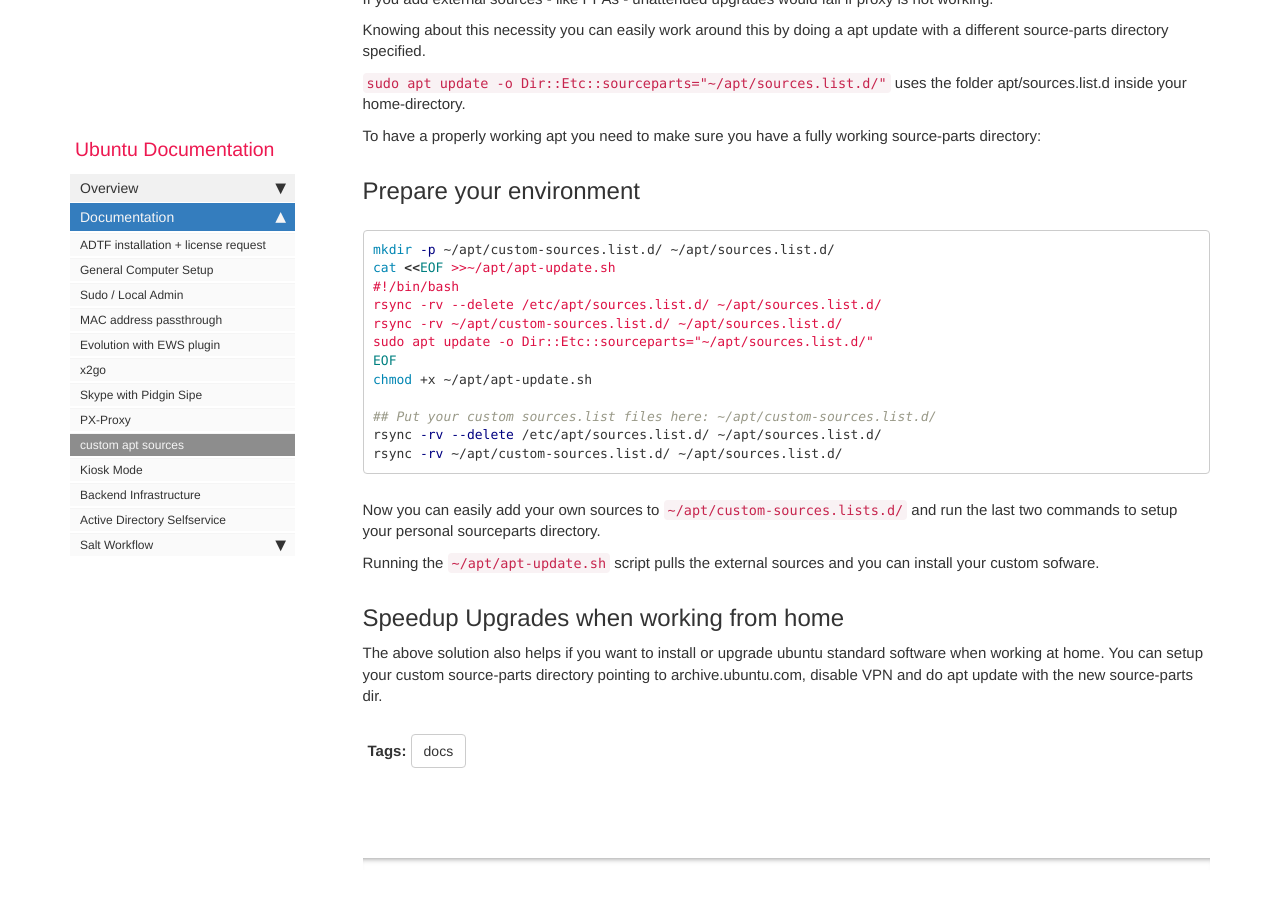
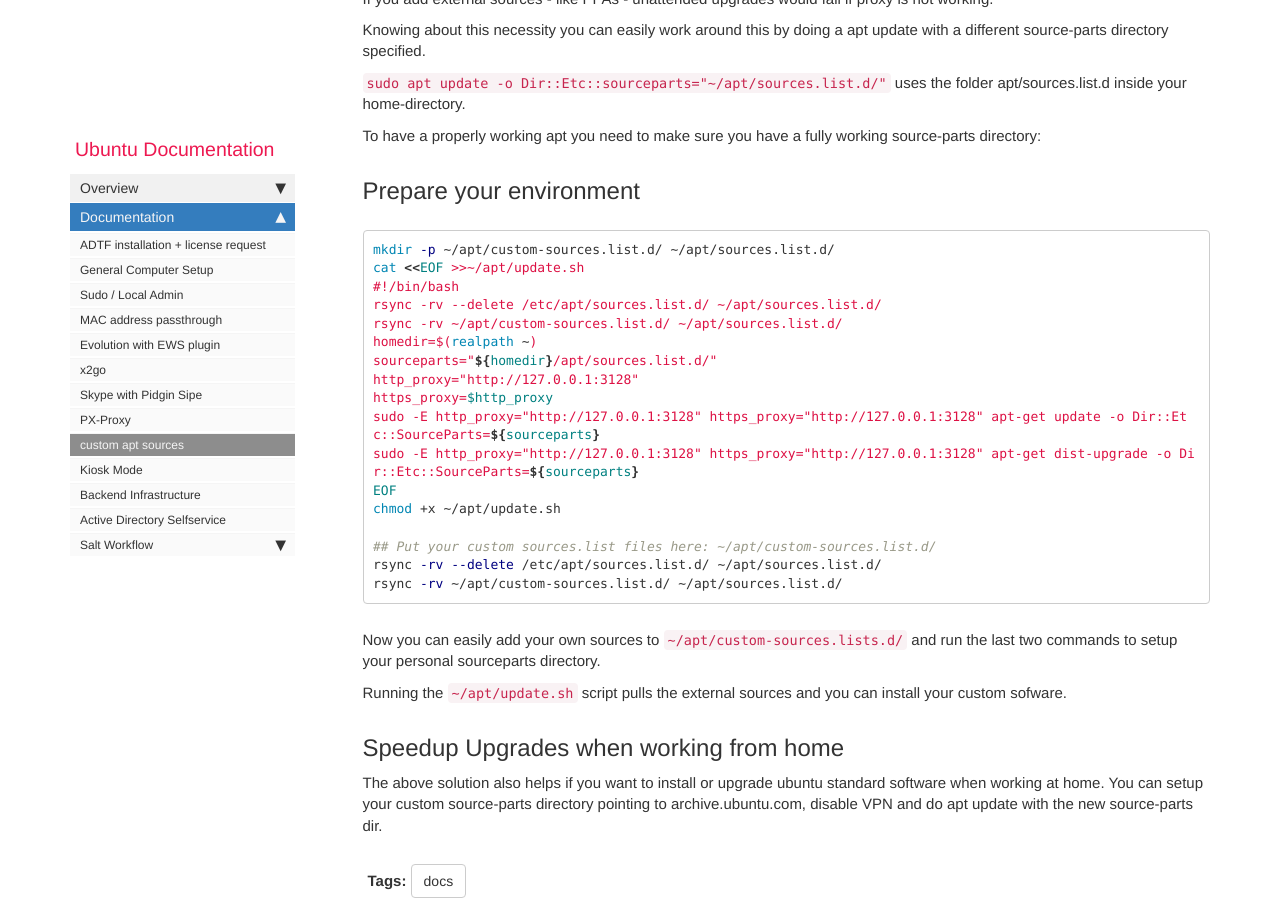
Before and after one commit to RajputPawan/Prometheus, a Jekyll site: the page built from pages/docs/install_sw_from_custom_apt_sources.md, in a window 1280 px wide and 900 px high, scrolled down 482 px. Built offline with Jekyll 4.4.1, drawn with Linux system fonts in a browser that asks for light colours; comment, search, counter and statistics services are not loaded.

Commit message:
fix apt/update.sh script as it didn't work
fixes #63

````diff
--- a/pages/docs/install_sw_from_custom_apt_sources.md
+++ b/pages/docs/install_sw_from_custom_apt_sources.md
@@ -25,13 +25,18 @@ To have a properly working apt you need to make sure you have a fully working so
 
 ```bash
 mkdir -p ~/apt/custom-sources.list.d/ ~/apt/sources.list.d/
-cat <<EOF >>~/apt/apt-update.sh
+cat <<EOF >>~/apt/update.sh
 #!/bin/bash
 rsync -rv --delete /etc/apt/sources.list.d/ ~/apt/sources.list.d/
 rsync -rv ~/apt/custom-sources.list.d/ ~/apt/sources.list.d/
-sudo apt update -o Dir::Etc::sourceparts="~/apt/sources.list.d/"
+homedir=$(realpath ~)
+sourceparts="${homedir}/apt/sources.list.d/"
+http_proxy="http://127.0.0.1:3128"
+https_proxy=$http_proxy
+sudo -E http_proxy="http://127.0.0.1:3128" https_proxy="http://127.0.0.1:3128" apt-get update -o Dir::Etc::SourceParts=${sourceparts}
+sudo -E http_proxy="http://127.0.0.1:3128" https_proxy="http://127.0.0.1:3128" apt-get dist-upgrade -o Dir::Etc::SourceParts=${sourceparts}
 EOF
-chmod +x ~/apt/apt-update.sh
+chmod +x ~/apt/update.sh
 
 ## Put your custom sources.list files here: ~/apt/custom-sources.list.d/
 rsync -rv --delete /etc/apt/sources.list.d/ ~/apt/sources.list.d/
@@ -40,7 +45,7 @@ rsync -rv ~/apt/custom-sources.list.d/ ~/apt/sources.list.d/
 
 Now you can easily add your own sources to `~/apt/custom-sources.lists.d/` and run the last two commands to setup your personal sourceparts directory.
 
-Running the `~/apt/apt-update.sh` script pulls the external sources and you can install your custom sofware.
+Running the `~/apt/update.sh` script pulls the external sources and you can install your custom sofware.
 
 ## Speedup Upgrades when working from home
 
````
